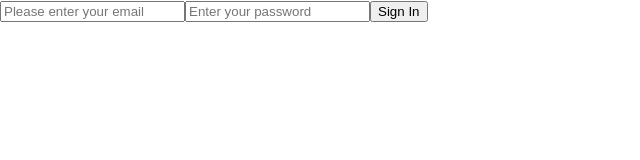
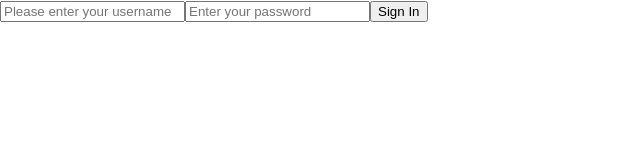
Before and after one commit to Samstar10/Aj-F, a React (Create React App) app: page /signin in a window 1280 px wide. Shown: the top 160 px of the page, without its empty margins (0-640 px from the left). Built offline with nearby package versions, Linux system fonts and the light colour scheme.

Commit message:
Add authorization to incident reports page

```diff
--- a/src/App.js
+++ b/src/App.js
@@ -1,7 +1,15 @@
-import { Routes, Route } from 'react-router-dom';
+import { Routes, Route, redirect, Navigate } from 'react-router-dom';
 import SignUp from './Components/SignUp';
 import SignIn from './Components/SignIn';
 import IncidentReport from './Components/IncidentReport';
+
+const PrivateRoute = ({ children }) => {
+  const token = localStorage.getItem("token")
+  if(!token) {
+    return <Navigate to="/signin" />
+  }
+  return children
+}
 
 function App() {
   return (
@@ -9,7 +17,7 @@ function App() {
       <Routes>
         <Route path="/signup" element={<SignUp />} />
         <Route path="/signin" element={<SignIn />} />
-        <Route path="/incidentreport" element={<IncidentReport />} />
+        <Route path="/incidentreport" element={<PrivateRoute><IncidentReport /></PrivateRoute>} />
       </Routes>
     </div>
   );
--- a/src/Components/SignIn.js
+++ b/src/Components/SignIn.js
@@ -1,10 +1,13 @@
 import React, { useState } from "react";
+import { useNavigate } from "react-router-dom";
 
 export default function SignIn() {
     const [formData, setFormData] = useState({
-        email: "",
+        username: "",
         password: ""
     })
+
+    const navigate = useNavigate();
 
     const handleChange = (e) => {
         setFormData({
@@ -23,7 +26,7 @@ export default function SignIn() {
                     "Content-Type": "application/json"
                 },
                 body: JSON.stringify({
-                    email: formData.email,
+                    username: formData.username,
                     password: formData.password
                 })
             })
@@ -48,11 +51,11 @@ export default function SignIn() {
         <div>
             <form onSubmit={handleSubmit}>
                 <input
-                    type="email"
-                    name="email"
-                    value={formData.email}
+                    type="text"
+                    name="username"
+                    value={formData.username}
                     onChange={handleChange}
-                    placeholder="Please enter your email"
+                    placeholder="Please enter your username"
                 />
                 <input
                     type="password"
```
